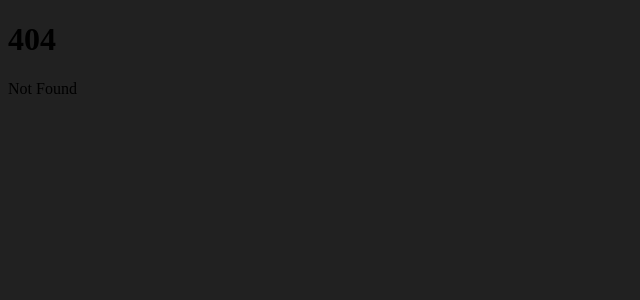
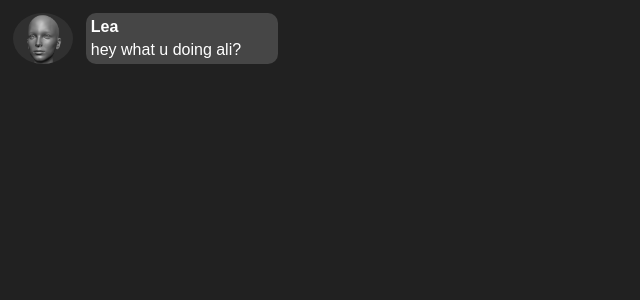
Before and after one commit to Reffined/back-end-portfolio, a SvelteKit app: page /showcase/chat in a window 1280 px wide. Before the commit this address had no page. Shown: the top 300 px of the page, without its empty margins (0-640 px from the left). Built offline with nearby package versions, Linux system fonts and the light colour scheme.

Commit message:
finished Contact component looks

```diff
--- /dev/null
+++ b/src/lib/Contact.svelte
@@ -0,0 +1,62 @@
+<script lang="ts">
+	export let img: string;
+	export let name: string;
+	export let lastMsg: string;
+</script>
+
+<div class="container">
+	<img src={img} alt="face" />
+	<div class="info">
+		<h4>{name}</h4>
+		<p>{lastMsg}</p>
+	</div>
+</div>
+
+<style>
+	h4 {
+		color: white;
+		font-family: 'Noto Sans Cypro Minoan', sans-serif;
+		margin: 0;
+		margin-left: 5px;
+		margin-top: 5px;
+	}
+
+	p {
+		color: white;
+		font-family: 'Noto Sans Cypro Minoan', sans-serif;
+		margin: 0;
+		padding: 5px;
+		white-space: nowrap;
+		overflow-x: hidden;
+		text-overflow: ellipsis;
+	}
+
+	img {
+		max-width: 60px;
+		max-height: 60px;
+		min-height: 20px;
+		min-width: 20px;
+		object-fit: cover;
+		border-radius: 100%;
+	}
+
+	.info {
+		display: flex;
+		flex-direction: column;
+		border-radius: 10px;
+		background-color: rgba(167, 167, 167, 0.274);
+		width: 15vw;
+		min-width: 100px;
+		min-height: 20px;
+		max-height: 60px;
+		margin-left: 1vw;
+	}
+
+	.container {
+		display: flex;
+		flex-direction: row;
+		margin-left: 5px;
+		margin-top: 5px;
+		margin-bottom: 10px;
+	}
+</style>
--- /dev/null
+++ b/src/routes/showcase/chat/+page.server.ts
@@ -0,0 +1,5 @@
+import type { PageServerLoad } from './$types';
+
+export const load = (async () => {
+    return {};
+}) satisfies PageServerLoad;
--- /dev/null
+++ b/src/routes/showcase/chat/+page.svelte
@@ -0,0 +1,28 @@
+<script lang="ts">
+	import Contact from '$lib/Contact.svelte';
+	import face from '$lib/images/face.png';
+</script>
+
+<div class="container">
+	<div class="contacts-container">
+		<Contact img={face} name="Lea" lastMsg="hey what u doing ali?" />
+	</div>
+	<div class="chat-window" />
+</div>
+
+<style>
+	.container {
+		display: flex;
+		flex-direction: row;
+	}
+
+	.contacts-container {
+		display: flex;
+		flex-direction: column;
+	}
+
+	.chat-window {
+		display: flex;
+		flex-direction: column;
+	}
+</style>
--- /dev/null
+++ b/src/routes/showcase/chat/+page.ts
@@ -0,0 +1,3 @@
+export const prerender = false;
+export const ssr = false;
+export const csr = true;
--- /dev/null
+++ b/src/routes/showcase/chat/+server.ts
@@ -0,0 +1,5 @@
+import type { RequestHandler } from './$types';
+
+export const GET: RequestHandler = async () => {
+    return new Response();
+};
```
Also changed, not shown: src/routes/showcase/+page.svelte (+6 -1 lines), src/lib/images/face.png (added).
